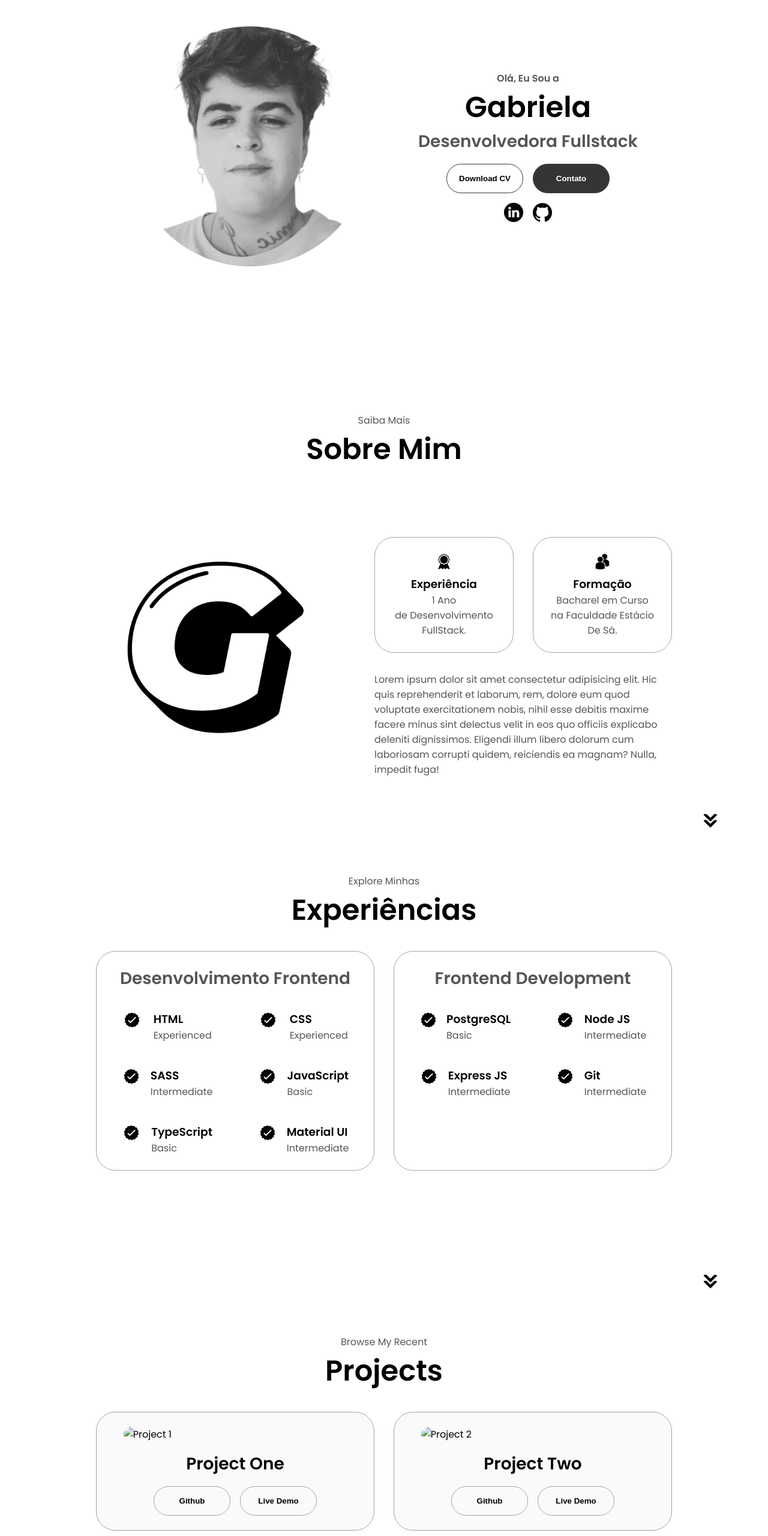
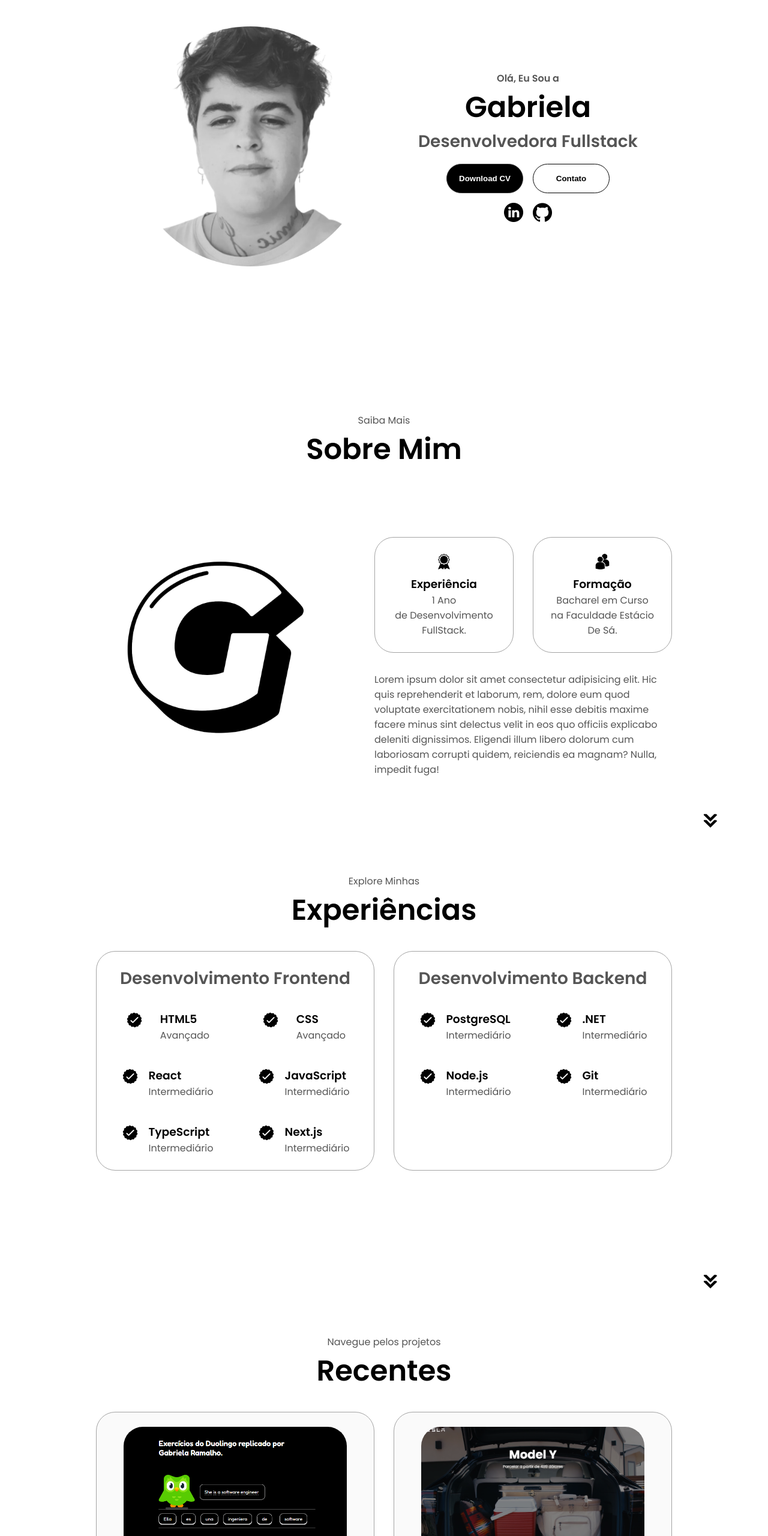
Before and after one commit to gxbrielaramalho/MeuPortfolio, a plain HTML site: page client/index.html in a window 1280 px wide. Shown: the part 240-2800 px from the top of the page at 60% size. Drawn offline with Linux system fonts and the light colour scheme.

Commit message:
Alterações antes da finalização.

```diff
--- a/client/index.html
+++ b/client/index.html
@@ -33,7 +33,7 @@
           <li><a href="#about" onclick="toggleMenu()">Sobre</a></li>
           <li><a href="#experience" onclick="toggleMenu()">Experiência</a></li>
           <li><a href="#projects" onclick="toggleMenu()">Projetos</a></li>
-          <li><a href="#contact" onclick="toggleMenu()">Contact</a></li>
+          <li><a href="#contact" onclick="toggleMenu()">Contato</a></li>
         </div>
       </div>
     </nav>
@@ -47,11 +47,11 @@
         <p class="section__text__p2">Desenvolvedora Fullstack</p>
         <div class="btn-container">
           <button
-            class="btn btn-color-2"
-            onclick="window.open('./assets/resume-example.pdf')"
-          >
-            Download CV
-          </button>
+          class="btn btn-color-2"
+          onclick="window.open('http://localhost:3001/gabriela-ramalho-cv.pdf')"
+        >
+          Download CV
+        </button>
           <button class="btn btn-color-1" onclick="location.href='./#contact'">
            Contato
           </button>
@@ -61,13 +61,13 @@
             src="./img/linkedin (1).png"
             alt="My LinkedIn profile"
             class="icon"
-            onclick="location.href='https://linkedin.com/'"
+            onclick="window.open('https://linkedin.com/in/gxbrielaramalho', '_blank')"
           />
           <img
             src="./img/github (1).png"
             alt="My Github profile"
             class="icon"
-            onclick="location.href='https://github.com/'"
+            onclick="window.open('https://github.com/gxbrielaramalho', '_blank')"
           />
         </div>
       </div>
@@ -138,8 +138,8 @@
                   class="icon"
                 />
                 <div>
-                  <h3>HTML</h3>
-                  <p>Experienced</p>
+                  <h3>HTML5</h3>
+                  <p>Avançado</p>
                 </div>
               </article>
               <article>
@@ -150,7 +150,7 @@
                 />
                 <div>
                   <h3>CSS</h3>
-                  <p>Experienced</p>
+                  <p>Avançado</p>
                 </div>
               </article>
               <article>
@@ -160,8 +160,8 @@
                   class="icon"
                 />
                 <div>
-                  <h3>SASS</h3>
-                  <p>Intermediate</p>
+                  <h3>React</h3>
+                  <p>Intermediário</p>
                 </div>
               </article>
               <article>
@@ -172,7 +172,7 @@
                 />
                 <div>
                   <h3>JavaScript</h3>
-                  <p>Basic</p>
+                  <p>Intermediário</p>
                 </div>
               </article>
               <article>
@@ -183,7 +183,7 @@
                 />
                 <div>
                   <h3>TypeScript</h3>
-                  <p>Basic</p>
+                  <p>Intermediário</p>
                 </div>
               </article>
               <article>
@@ -193,14 +193,14 @@
                   class="icon"
                 />
                 <div>
-                  <h3>Material UI</h3>
-                  <p>Intermediate</p>
+                  <h3>Next.js</h3>
+                  <p>Intermediário</p>
                 </div>
               </article>
             </div>
           </div>
           <div class="details-container">
-            <h2 class="experience-sub-title">Frontend Development</h2>
+            <h2 class="experience-sub-title">Desenvolvimento Backend</h2>
             <div class="article-container">
               <article>
                 <img
@@ -210,7 +210,7 @@
                 />
                 <div>
                   <h3>PostgreSQL</h3>
-                  <p>Basic</p>
+                  <p>Intermediário</p>
                 </div>
               </article>
               <article>
@@ -220,8 +220,8 @@
                   class="icon"
                 />
                 <div>
-                  <h3>Node JS</h3>
-                  <p>Intermediate</p>
+                  <h3>.NET</h3>
+                  <p>Intermediário</p>
                 </div>
               </article>
               <article>
@@ -231,8 +231,8 @@
                   class="icon"
                 />
                 <div>
-                  <h3>Express JS</h3>
-                  <p>Intermediate</p>
+                  <h3>Node.js</h3>
+                  <p>Intermediário</p>
                 </div>
               </article>
               <article>
@@ -243,7 +243,7 @@
                 />
                 <div>
                   <h3>Git</h3>
-                  <p>Intermediate</p>
+                  <p>Intermediário</p>
                 </div>
               </article>
             </div>
@@ -258,19 +258,19 @@
       />
     </section>
     <section id="projects">
-      <p class="section__text__p1">Browse My Recent</p>
-      <h1 class="title">Projects</h1>
+      <p class="section__text__p1">Navegue pelos projetos</p>
+      <h1 class="title">Recentes</h1>
       <div class="experience-details-container">
         <div class="about-containers">
           <div class="details-container color-container">
             <div class="article-container">
               <img
-                src="./assets/project-1.png"
+                src="./img/Projeto3.png"
                 alt="Project 1"
                 class="project-img"
               />
             </div>
-            <h2 class="experience-sub-title project-title">Project One</h2>
+            <h2 class="experience-sub-title project-title">Clone Duolingo</h2>
             <div class="btn-container">
               <button
                 class="btn btn-color-2 project-btn"
@@ -282,19 +282,19 @@
                 class="btn btn-color-2 project-btn"
                 onclick="location.href='https://github.com/'"
               >
-                Live Demo
+                Contato
               </button>
             </div>
           </div>
           <div class="details-container color-container">
             <div class="article-container">
               <img
-                src="./assets/project-2.png"
+                src="./img/Projeto1.png"
                 alt="Project 2"
                 class="project-img"
               />
             </div>
-            <h2 class="experience-sub-title project-title">Project Two</h2>
+            <h2 class="experience-sub-title project-title">Modelo Site Tesla</h2>
             <div class="btn-container">
               <button
                 class="btn btn-color-2 project-btn"
@@ -306,19 +306,19 @@
                 class="btn btn-color-2 project-btn"
                 onclick="location.href='https://github.com/'"
               >
-                Live Demo
+                Contato
               </button>
             </div>
           </div>
           <div class="details-container color-container">
             <div class="article-container">
               <img
-                src="./assets/project-3.png"
+                src="img/Projeto2.png"
                 alt="Project 3"
                 class="project-img"
               />
             </div>
-            <h2 class="experience-sub-title project-title">Project Three</h2>
+            <h2 class="experience-sub-title project-title">Página de Login</h2>
             <div class="btn-container">
               <button
                 class="btn btn-color-2 project-btn"
@@ -330,7 +330,7 @@
                 class="btn btn-color-2 project-btn"
                 onclick="location.href='https://github.com/'"
               >
-                Live Demo
+                Contato
               </button>
             </div>
           </div>
@@ -344,8 +344,8 @@
       />
     </section>
     <section id="contact">
-      <p class="section__text__p1">Get in Touch</p>
-      <h1 class="title">Contact Me</h1>
+      <p class="section__text__p1">Entre em</p>
+      <h1 class="title">Contato</h1>
       <div class="contact-info-upper-container">
         <div class="contact-info-container">
           <img
--- a/client/style.css
+++ b/client/style.css
@@ -228,34 +228,34 @@ section {
   width: 8rem;
   border-radius: 2rem;
 }
+/* Botão 1: Branco com hover preto */
+.btn-color-1 {
+  background: white;
+  color: black;
+  border: black 0.1rem solid;
+}
 
-.btn-color-1,
+.btn-color-1:hover {
+  background: black;
+  color: white;
+  border: rgb(255, 255, 255) 0.1rem solid;
+  cursor: pointer;
+}
+
+/* Botão 2: Preto com hover branco */
 .btn-color-2 {
+  background: black;
+  color: white;
   border: rgb(53, 53, 53) 0.1rem solid;
 }
 
-.btn-color-1:hover,
 .btn-color-2:hover {
+  background: white;
+  color: black;
+  border: rgb(0, 0, 0) 0.1rem solid;
   cursor: pointer;
 }
 
-.btn-color-1,
-.btn-color-2:hover {
-  background: rgb(53, 53, 53);
-  color: white;
-}
-
-.btn-color-1:hover {
-  background: rgb(0, 0, 0);
-}
-
-.btn-color-2 {
-  background: none;
-}
-
-.btn-color-2:hover {
-  border: rgb(255, 255, 255) 0.1rem solid;
-}
 
 .btn-container {
   gap: 1rem;
@@ -376,7 +376,7 @@ article .icon {
 }
 
 .project-btn {
-  color: black;
+  color: rgb(255, 255, 255);
   border-color: rgb(163, 163, 163);
 }
 
```
Also changed, not shown: server/app.js (added, +19 -0 lines), server/package.json (added, +15 -0 lines), client/img/Projeto1.png (added), client/img/Projeto2.png (added), client/img/Projeto3.png (added), 2 other files.
